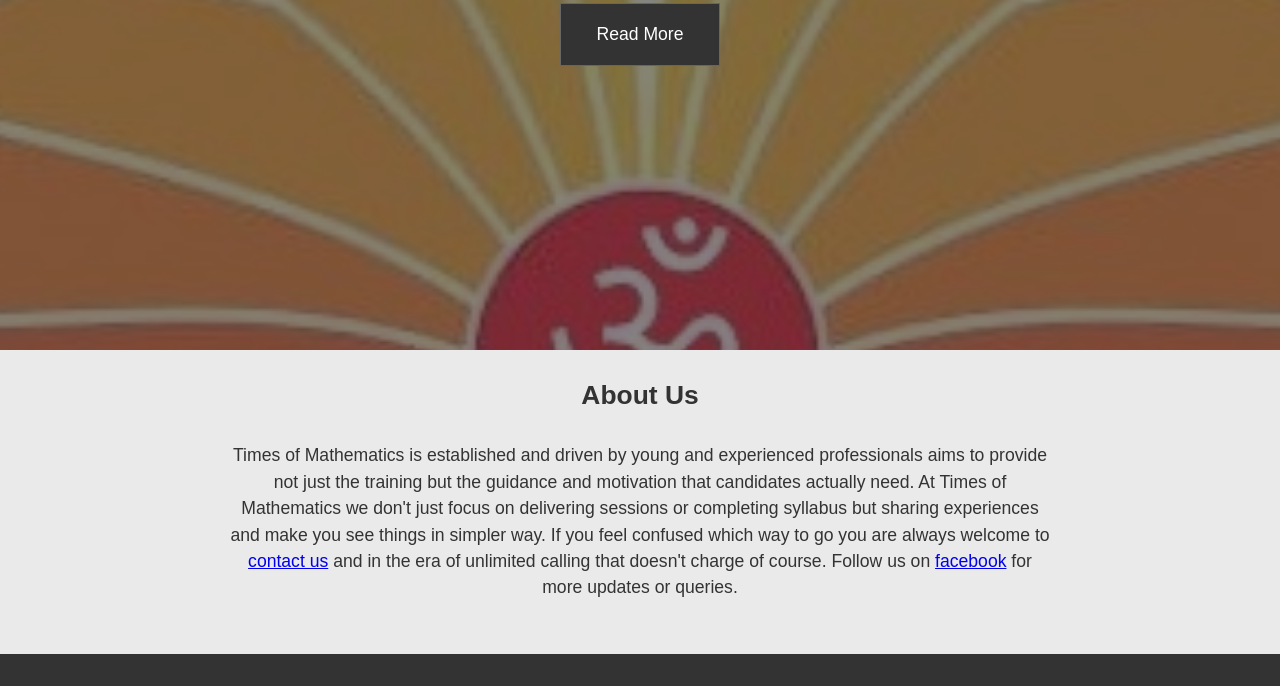
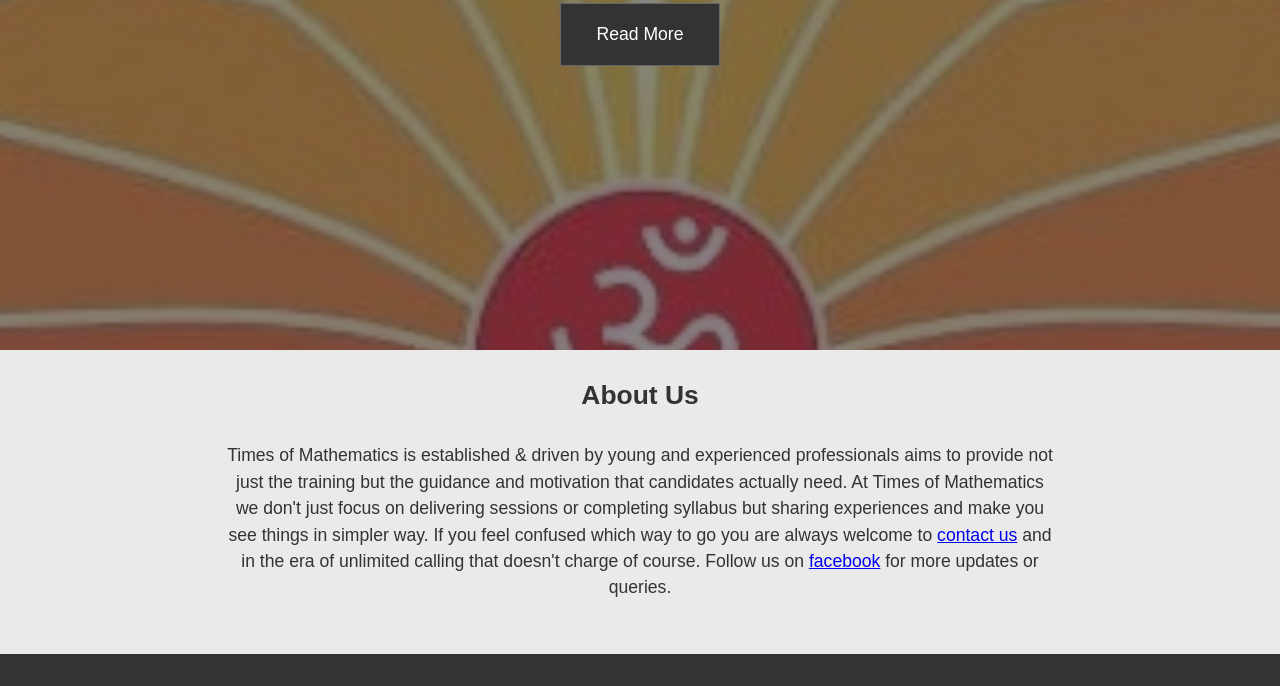
Before and after one commit to moolshankar/CSS, a plain HTML site: page TimesOfMaths/index.html in a window 1280 px wide. Shown: the part 370-1056 px from the top of the page. Drawn offline with Linux system fonts and the light colour scheme.

```diff
--- a/TimesOfMaths/index.html
+++ b/TimesOfMaths/index.html
@@ -73,7 +73,7 @@
                 <h2 class="content-title">About Us</h2>
                 <div class="content-text">
                     <p>
-                        Times of Mathematics is established and driven by young and experienced professionals aims to provide not just the training but the guidance and motivation that candidates actually need.
+                        Times of Mathematics is established & driven by young and experienced professionals aims to provide not just the training but the guidance and motivation that candidates actually need.
                         At Times of Mathematics we don't just focus on delivering sessions or completing syllabus but sharing experiences and make you see things in simpler way.
                         If you feel confused which way to go you are always welcome to <a href="#section-d">contact us</a>  and in the era of unlimited calling that doesn't charge of course. Follow us on <a href="https://www.facebook.com/timesofmathematics">facebook</a> for more updates or queries.
                     </p>
```
